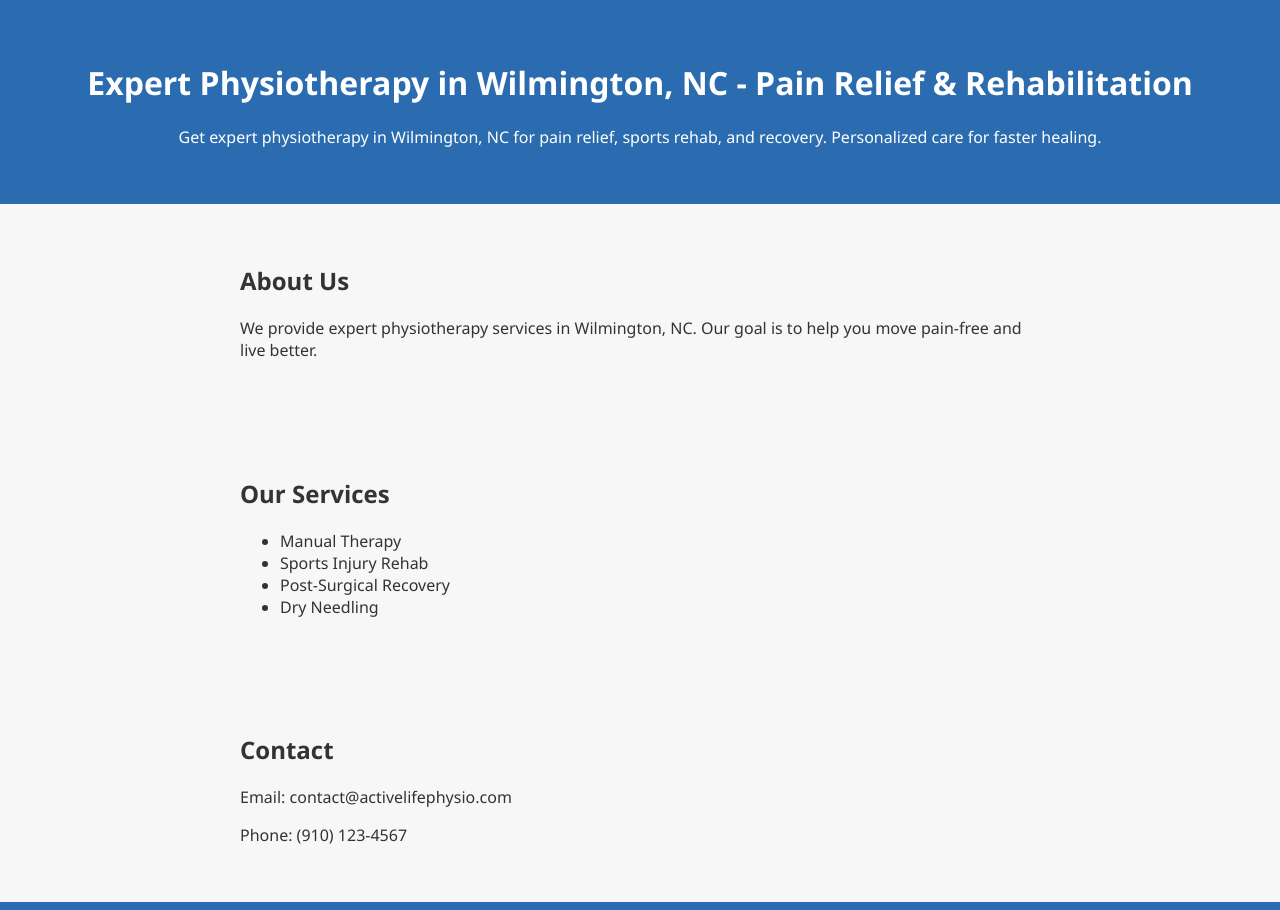
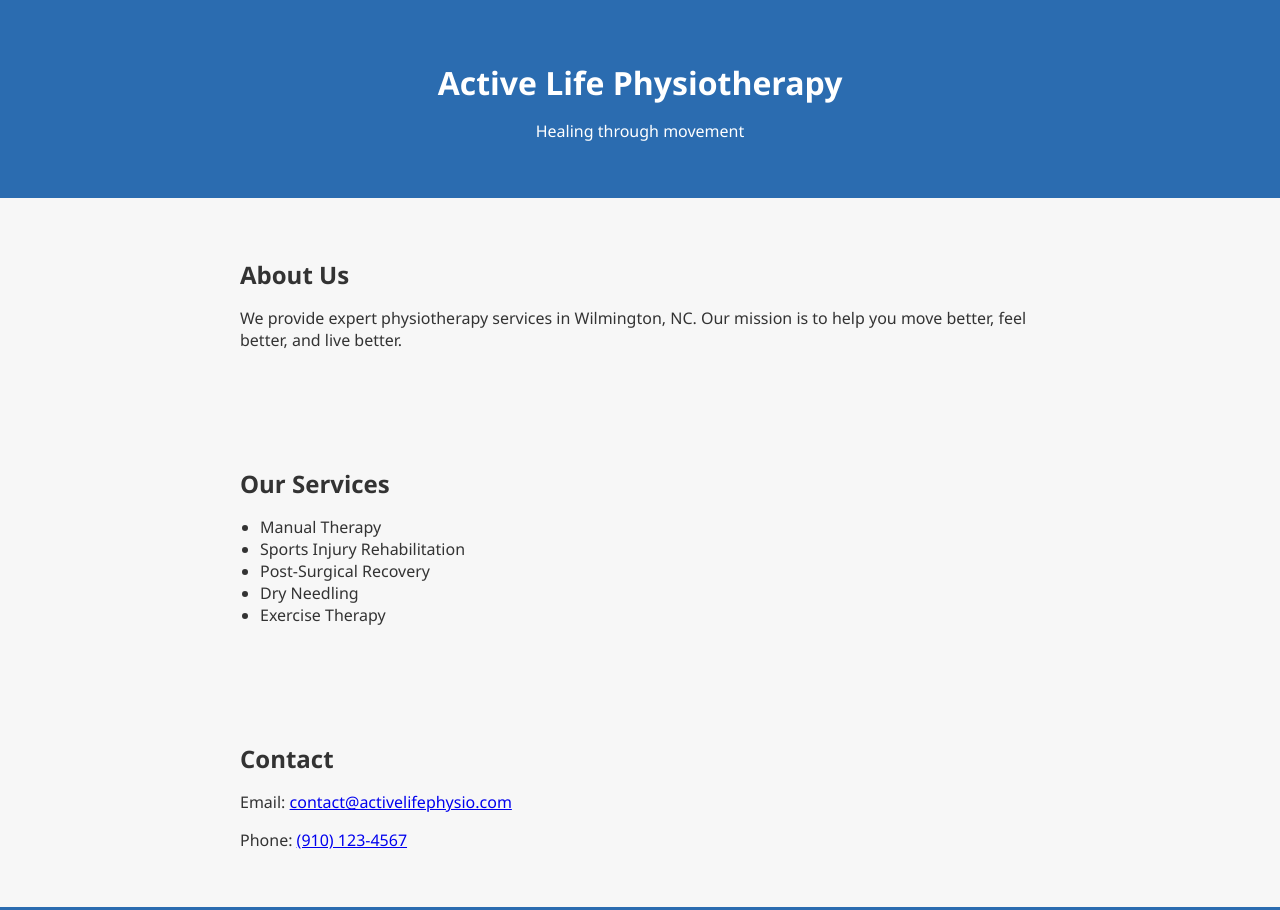
Before and after one commit to affan676/active_life_physio, a plain HTML site: page index.html in a window 1280 px wide. Shown: the top 910 px of the page. Drawn offline with Linux system fonts and the light colour scheme.

Commit message:
index.html

```diff
--- a/index.html
+++ b/index.html
@@ -5,33 +5,70 @@
   <meta name="viewport" content="width=device-width, initial-scale=1.0"/>
   <meta name="description" content="Top Physiotherapy Services in Wilmington, NC.">
   <title>Active Life Physiotherapy</title>
-  <link rel="stylesheet" href="style.css" />
+  <style>
+    body {
+      font-family: 'Segoe UI', sans-serif;
+      margin: 0;
+      padding: 0;
+      background: #f7f7f7;
+      color: #333;
+    }
+    header {
+      background: #2b6cb0;
+      color: white;
+      text-align: center;
+      padding: 40px 20px;
+    }
+    section {
+      padding: 40px 20px;
+      max-width: 800px;
+      margin: auto;
+    }
+    h1, h2 {
+      margin-bottom: 10px;
+    }
+    ul {
+      padding-left: 20px;
+    }
+    footer {
+      background: #2b6cb0;
+      color: white;
+      text-align: center;
+      padding: 20px;
+    }
+    @media (max-width: 600px) {
+      header, section, footer {
+        padding: 20px 10px;
+      }
+    }
+  </style>
 </head>
 <body>
   <header>
-    <h1>Expert Physiotherapy in Wilmington, NC - Pain Relief & Rehabilitation</h1>
-    <p>Get expert physiotherapy in Wilmington, NC for pain relief, sports rehab, and recovery. Personalized care for faster healing.</p>
+    <h1>Active Life Physiotherapy</h1>
+    <p>Healing through movement</p>
   </header>
 
   <section id="about">
     <h2>About Us</h2>
-    <p>We provide expert physiotherapy services in Wilmington, NC. Our goal is to help you move pain-free and live better.</p>
+    <p>We provide expert physiotherapy services in Wilmington, NC. Our mission is to help you move better, feel better, and live better.</p>
   </section>
 
   <section id="services">
     <h2>Our Services</h2>
     <ul>
       <li>Manual Therapy</li>
-      <li>Sports Injury Rehab</li>
+      <li>Sports Injury Rehabilitation</li>
       <li>Post-Surgical Recovery</li>
       <li>Dry Needling</li>
+      <li>Exercise Therapy</li>
     </ul>
   </section>
 
   <section id="contact">
     <h2>Contact</h2>
-    <p>Email: contact@activelifephysio.com</p>
-    <p>Phone: (910) 123-4567</p>
+    <p>Email: <a href="mailto:contact@activelifephysio.com">contact@activelifephysio.com</a></p>
+    <p>Phone: <a href="tel:9101234567">(910) 123-4567</a></p>
   </section>
 
   <footer>
```
